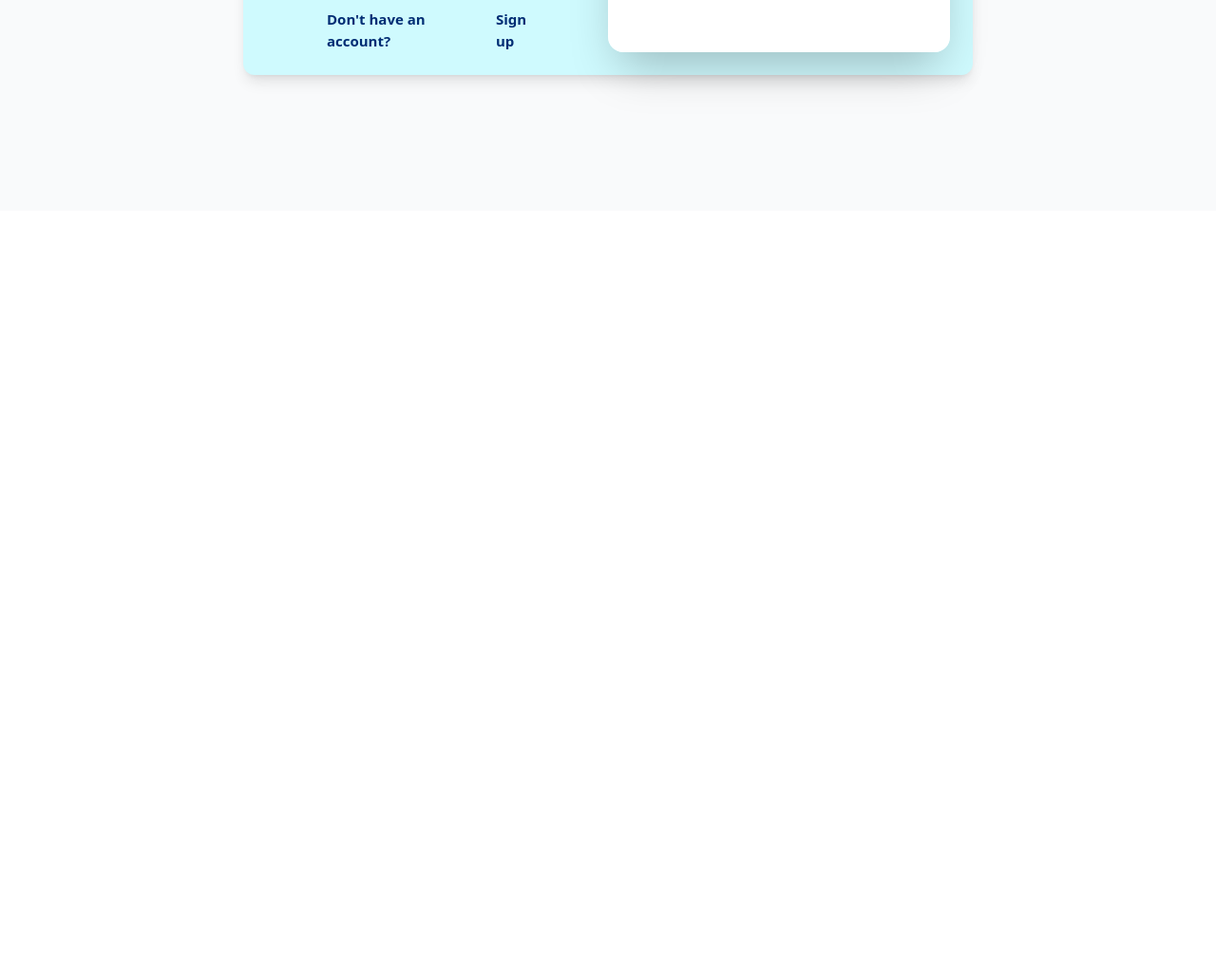
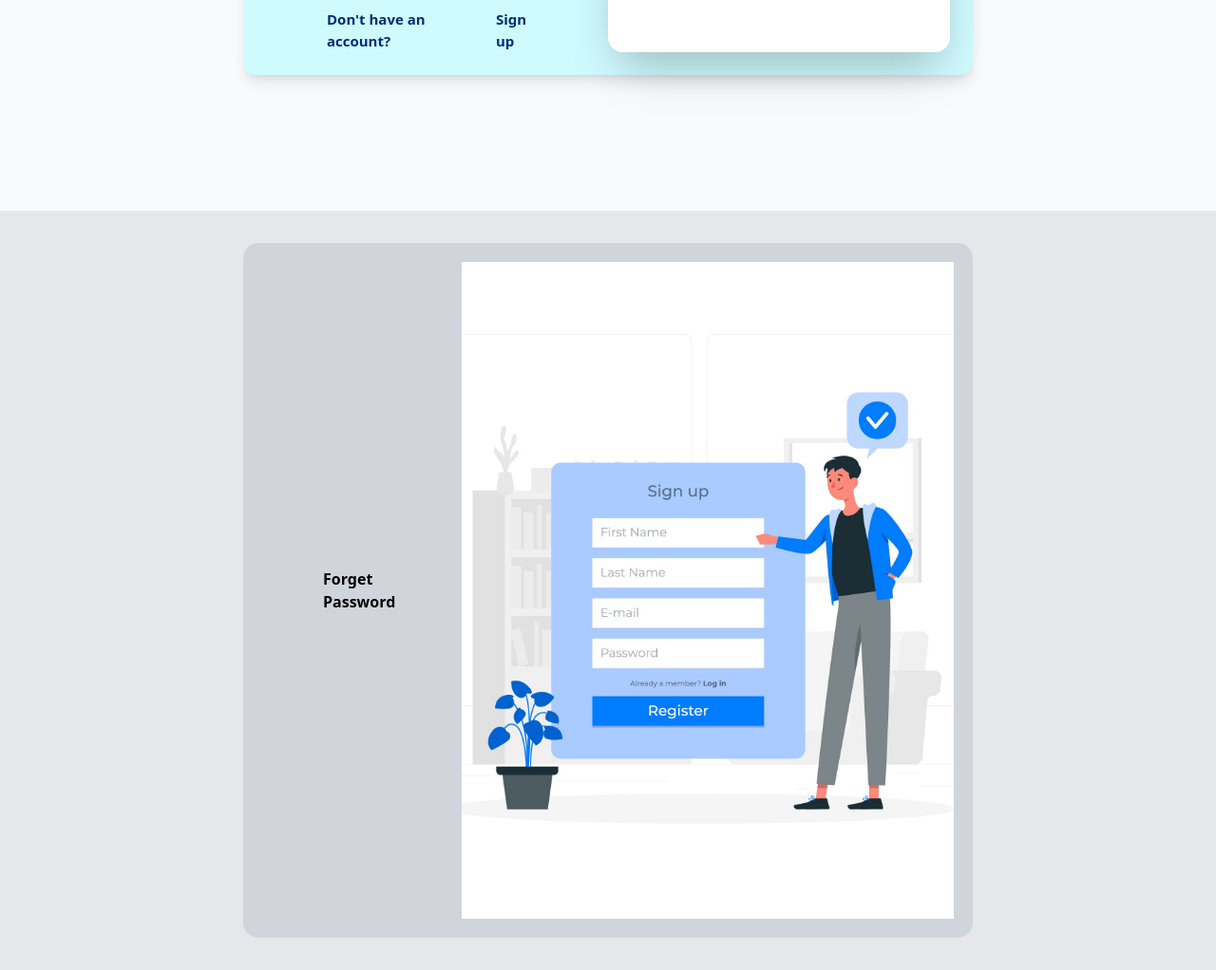
Before and after one commit to himanshuraj89/TAILWINDCSS-PROJECT, a website: page LoginPage.html in a window 1280 px wide. Shown: the part 578-1600 px from the top of the page at 95% size. Before the commit the page ends 800 px from the top, so only its background shows below. Drawn offline with nearby package versions, Linux system fonts and the light colour scheme.

Commit message:
Update LoginPage.html

```diff
--- a/LoginPage.html
+++ b/LoginPage.html
@@ -100,7 +100,7 @@
                   </svg>
                 </div>
                 <input type="password" id="ConfirmPassword" placeholder="Confirm Password" class="p-2 border-2 hover:border-blue-400  rounded-xl focus:outline-none" required>
-                <button type="submit" class="bg-[#002D74] text-white font-bold rounded-xl p-2   hover:scale-105 duration-400">Sign Up</button>
+                <button type="submit" id="conformSignup" class="bg-[#002D74] text-white font-bold rounded-xl p-2   hover:scale-105 duration-400">Sign Up</button>
                 <div class="grid grid-cols-3 items-center gap-1 text-gray-500">
                     <hr class="border-gray-500">
                     <p class="text-center">OR</p>
@@ -125,8 +125,15 @@
     <script src="script.js"></script>
 
 <!-- forgetten passowrd -->
-    <section>
-
+    <section id="ForgetPasswordSection" class="bg-gray-200 min-h-screen flex items-center justify-center ">
+        <div class="bg-gray-300 flex rounded-2xl max-w-3xl p-5 items-center">
+            <div class="md:w-1/2 px-8 md:px-16">
+                <h1 class="font-semibold">Forget Password</h1>
+            </div>
+            <div>
+                <img src="images/img3.jpg" alt="">
+            </div>
+        </div>
     </section>
 
 </body>
```
